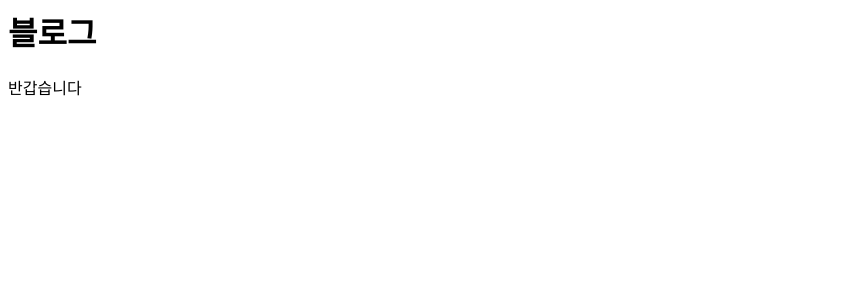
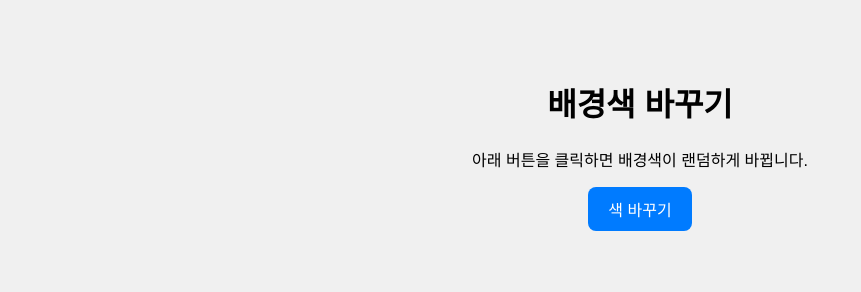
Before and after one commit to sangjun-park233/test2, a plain HTML site: page index.html in a window 1280 px wide. Shown: the whole page, without its empty margins (0-861 px from the left). Drawn offline with Linux system fonts and the light colour scheme.

Commit message:
Update index.html

```diff
--- a/index.html
+++ b/index.html
@@ -1,2 +1,42 @@
-<h1>블로그</h1>
-<p>반갑습니다</p>
+<!DOCTYPE html>
+<html lang="ko">
+<head>
+  <meta charset="UTF-8">
+  <title>배경색 변경 예제</title>
+  <style>
+    body {
+      font-family: Arial, sans-serif;
+      text-align: center;
+      padding: 50px;
+      background-color: #f0f0f0;
+    }
+    button {
+      padding: 10px 20px;
+      font-size: 16px;
+      border: none;
+      border-radius: 8px;
+      background-color: #007BFF;
+      color: white;
+      cursor: pointer;
+    }
+    button:hover {
+      background-color: #0056b3;
+    }
+  </style>
+</head>
+<body>
+
+  <h1>배경색 바꾸기</h1>
+  <p>아래 버튼을 클릭하면 배경색이 랜덤하게 바뀝니다.</p>
+  <button onclick="changeBackgroundColor()">색 바꾸기</button>
+
+  <script>
+    function changeBackgroundColor() {
+      const colors = ['#FFCCCC', '#CCFFCC', '#CCCCFF', '#FFFF99', '#FFCCFF', '#99FFFF'];
+      const randomColor = colors[Math.floor(Math.random() * colors.length)];
+      document.body.style.backgroundColor = randomColor;
+    }
+  </script>
+
+</body>
+</html>
```
